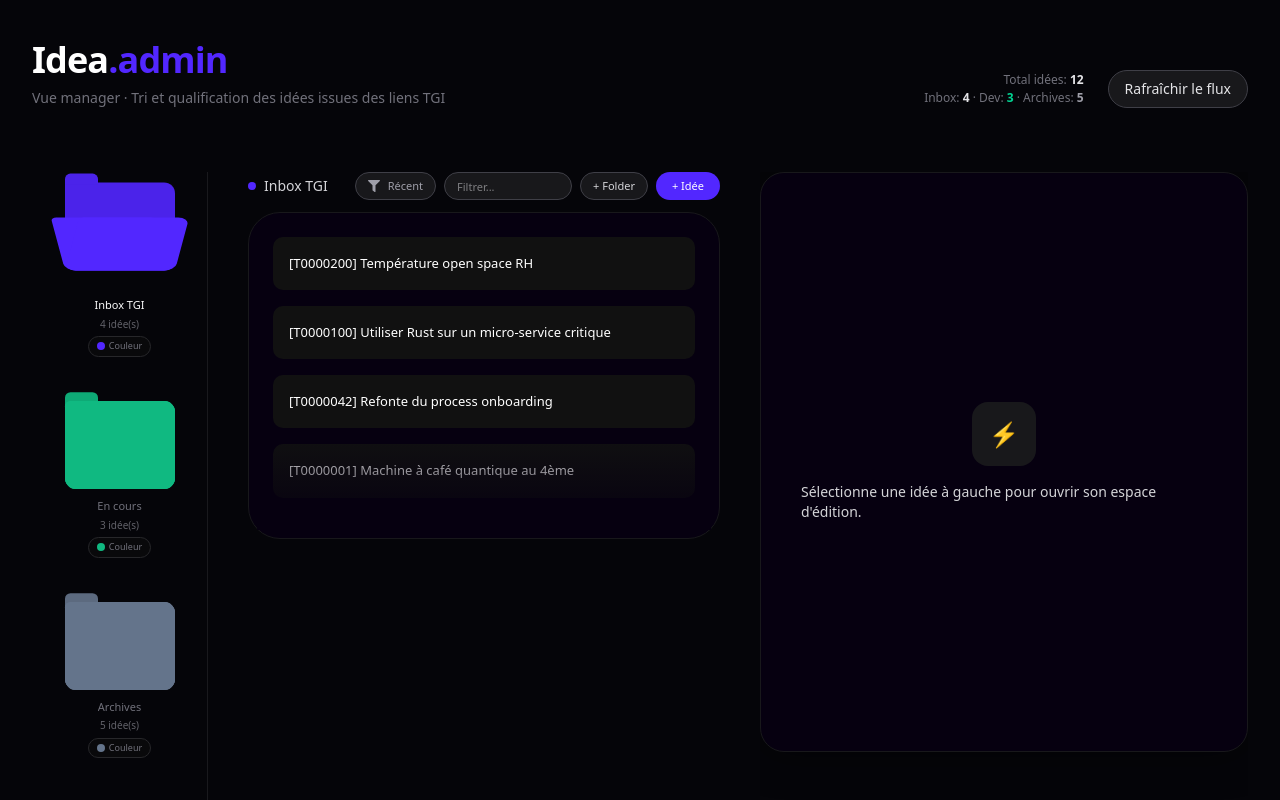
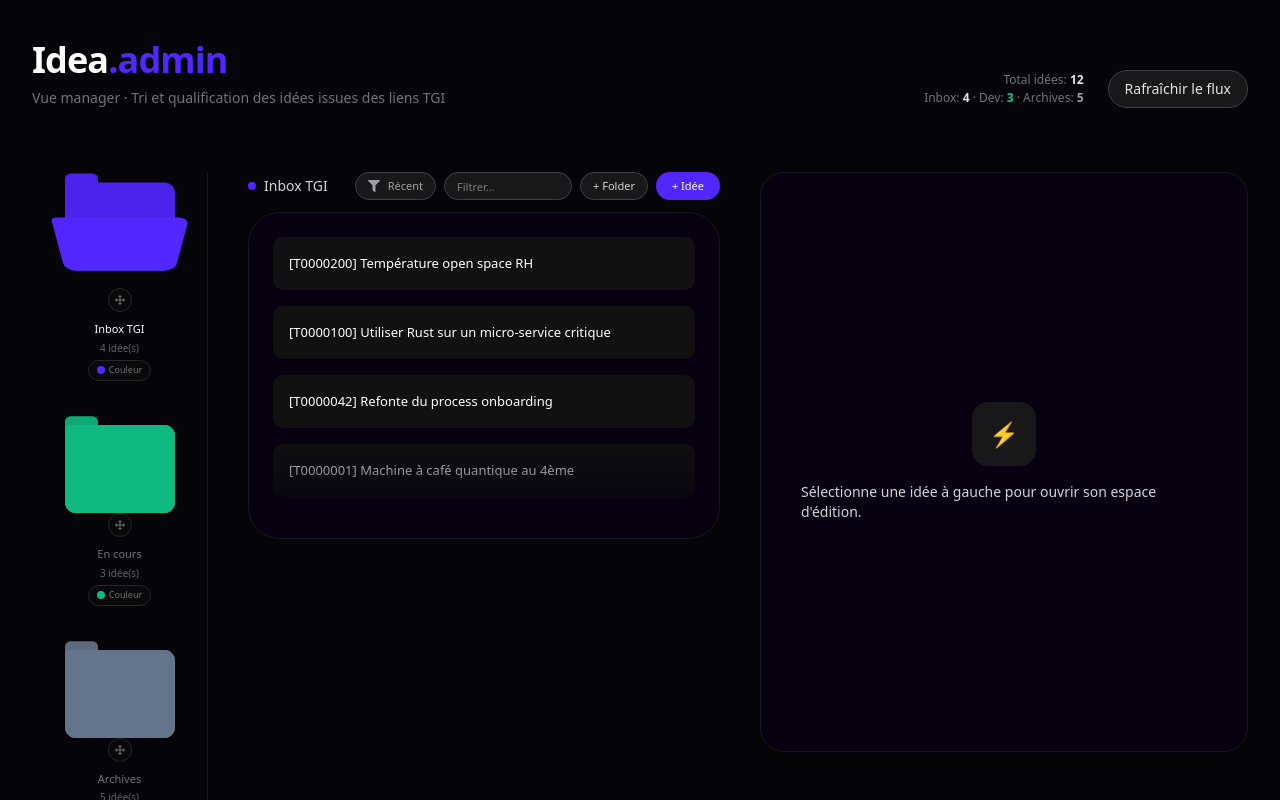
Before and after one commit to Priveetee/idea, a Next.js app: page /admin in a window 1280 px wide. Built offline with nearby package versions, Linux system fonts and the light colour scheme.

Commit message:
feat(admin): enable folder reordering via drag and drop

```diff
--- a/src/app/admin/_components/admin-sidebar.tsx
+++ b/src/app/admin/_components/admin-sidebar.tsx
@@ -3,6 +3,13 @@
 import { useState } from "react";
 import { motion } from "motion/react";
 import { useDroppable } from "@dnd-kit/core";
+import {
+  useSortable,
+  SortableContext,
+  verticalListSortingStrategy,
+} from "@dnd-kit/sortable";
+import { CSS } from "@dnd-kit/utilities";
+import { RiDragMove2Fill } from "react-icons/ri";
 import Folder from "@/components/ui/folder";
 import type { IdeaStatus, IdeaItem, FolderConfig } from "@/lib/mock-data";
 
@@ -59,15 +66,41 @@ function SidebarFolderItem({
   onToggleColorMenu,
   onColorChange,
 }: SidebarFolderItemProps) {
-  const { setNodeRef } = useDroppable({
+  const sortableId = `folder-sort-${folder.id}`;
+  const {
+    setNodeRef: setSortableRef,
+    transform,
+    transition,
+    attributes,
+    listeners,
+    isDragging,
+  } = useSortable({ id: sortableId });
+
+  const { setNodeRef: setDroppableRef, isOver } = useDroppable({
     id: `folder-${folder.id}`,
   });
 
+  const style = {
+    transform: CSS.Transform.toString(transform),
+    transition,
+  };
+
   return (
-    <div ref={setNodeRef} className="relative flex flex-col items-center">
-      <button type="button" onClick={onChangeStatus} className="relative">
+    <div
+      ref={(node) => {
+        setSortableRef(node);
+        setDroppableRef(node);
+      }}
+      style={style}
+      className="relative flex flex-col items-center"
+    >
+      <button
+        type="button"
+        onClick={onChangeStatus}
+        className={`relative transition ${isDragging ? "opacity-70" : ""}`}
+      >
         <Folder size={1.1} color={folder.color} active={isActive} />
-        {isActive && (
+        {(isActive || isOver) && (
           <motion.div
             layoutId="folder-glow"
             className="absolute inset-0 -z-10 rounded-full bg-[#5227FF]/25 blur-2xl"
@@ -75,7 +108,16 @@ function SidebarFolderItem({
         )}
       </button>
 
-      <div className="mt-3 flex flex-col items-center text-[11px] font-medium text-zinc-400">
+      <button
+        type="button"
+        {...attributes}
+        {...listeners}
+        className="mt-1 flex h-6 w-6 items-center justify-center rounded-full border border-zinc-800 bg-zinc-950 text-[11px] text-zinc-500 transition hover:border-zinc-600 hover:text-zinc-200 active:cursor-grabbing"
+      >
+        <RiDragMove2Fill className="h-3 w-3" />
+      </button>
+
+      <div className="mt-2 flex flex-col items-center text-[11px] font-medium text-zinc-400">
         {isEditing ? (
           <input
             value={draftLabel}
@@ -179,6 +221,10 @@ export function AdminSidebar({
   return (
     <div className="col-span-2 border-r border-zinc-800/60">
       <div className="folders-scroll h-[calc(100vh-120px)] overflow-y-auto pt-8 pb-14">
+        <SortableContext
+          items={folders.map((folder) => `folder-sort-${folder.id}`)}
+          strategy={verticalListSortingStrategy}
+        >
           <div className="flex flex-col items-center gap-12">
             {folders.map((folder) => {
               const count = getCountForFolder(folder.id as string);
@@ -207,6 +253,7 @@ export function AdminSidebar({
               );
             })}
           </div>
+        </SortableContext>
       </div>
     </div>
   );
--- a/src/app/admin/page.tsx
+++ b/src/app/admin/page.tsx
@@ -122,6 +122,26 @@ export default function AdminPage() {
     setFolders((prev) => prev.map((f) => (f.id === id ? { ...f, color } : f)));
   };
 
+  const handleReorderFolders = (orderedIds: string[]) => {
+    setFolders((prev) => {
+      const byId = new Map(prev.map((f) => [f.id, f]));
+      const next: FolderConfig[] = [];
+
+      orderedIds.forEach((id) => {
+        const folder = byId.get(id);
+        if (folder) next.push(folder);
+      });
+
+      prev.forEach((folder) => {
+        if (!orderedIds.includes(folder.id)) {
+          next.push(folder);
+        }
+      });
+
+      return next;
+    });
+  };
+
   const handleReorderIdeas = (orderedIds: string[]) => {
     setIdeas((prev) => {
       const byId = new Map(prev.map((i) => [i.id, i]));
@@ -188,6 +208,28 @@ export default function AdminPage() {
 
     const activeId = String(active.id);
     const overId = String(over.id);
+
+    if (
+      activeId.startsWith("folder-sort-") &&
+      overId.startsWith("folder-sort-")
+    ) {
+      const activeFolderId = activeId.replace("folder-sort-", "");
+      const overFolderId = overId.replace("folder-sort-", "");
+      if (activeFolderId === overFolderId) return;
+
+      const ids = folders.map((f) => f.id);
+      if (!ids.includes(activeFolderId) || !ids.includes(overFolderId)) return;
+
+      const oldIndex = ids.indexOf(activeFolderId);
+      const newIndex = ids.indexOf(overFolderId);
+      if (oldIndex === -1 || newIndex === -1) return;
+
+      const newOrder = [...ids];
+      const [removed] = newOrder.splice(oldIndex, 1);
+      newOrder.splice(newIndex, 0, removed);
+      handleReorderFolders(newOrder);
+      return;
+    }
 
     const isIdeaDrag = activeId.startsWith("idea-");
     if (!isIdeaDrag) return;
```
Lines whose indentation alone changed are shown as unchanged.
